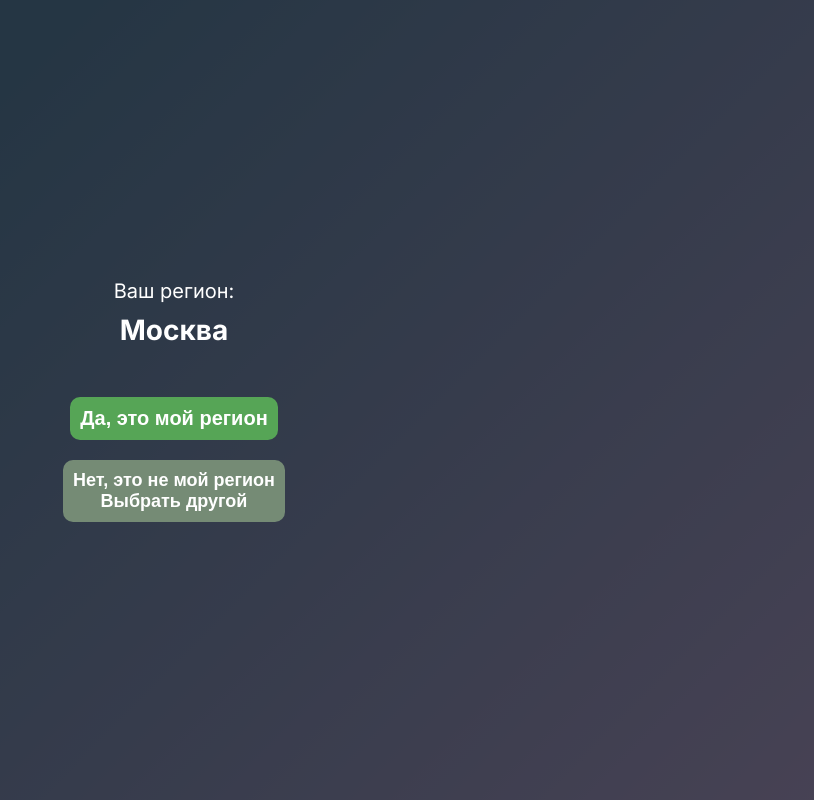
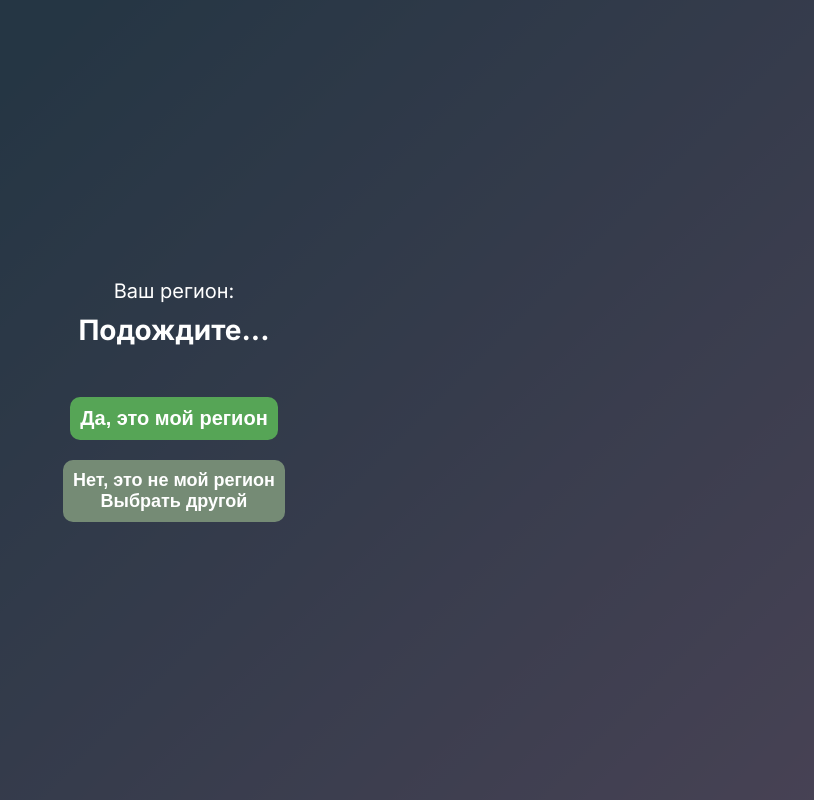
Before and after one commit to K1ngVlad/simple-weather, a Next.js app: page /1 in a window 1280 px wide. Shown: the whole page, without its empty margins (466-1280 px from the left). Built offline with nearby package versions, Linux system fonts and the light colour scheme; no server answers.

Commit message:
nav error

```diff
--- a/components/Region/components/Reg/Reg.tsx
+++ b/components/Region/components/Reg/Reg.tsx
@@ -16,7 +16,8 @@ const Reg: FC<props> = ({ apiKey }) => {
 
   useEffect(() => {
     if (window?.navigator?.geolocation && apiKey) {
-      navigator.geolocation.getCurrentPosition(async ({ coords }) => {
+      navigator.geolocation.getCurrentPosition(
+        async ({ coords }) => {
           const { latitude, longitude } = coords;
           const q = `${latitude},${longitude}`;
           const currentRegion = await getRegion(q, apiKey);
@@ -25,13 +26,19 @@ const Reg: FC<props> = ({ apiKey }) => {
           } else {
             setNav((e) => ({ ...e, loading: false }));
           }
-      });
+        },
+        () => {
+          setNav((e) => ({ ...e, loading: false }));
+        }
+      );
     } else {
       setNav((e) => ({ ...e, loading: false }));
     }
   }, []);
 
-  return <h3 className={s.regionChange}>{`${loading ? 'Москва' : region}`}</h3>;
+  return (
+    <h3 className={s.regionChange}>{`${loading ? 'Подождите...' : region}`}</h3>
+  );
 };
 
 export { Reg };
```
Lines whose indentation alone changed are shown as unchanged.
